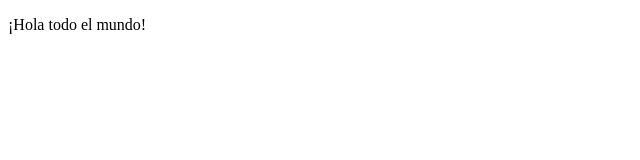
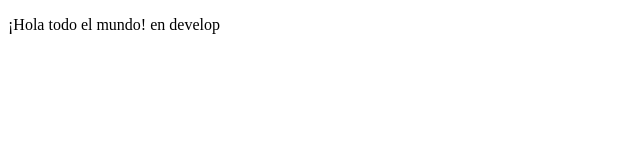
Before and after one commit to Dagorellana150211/test-1, a plain HTML site: page index.html in a window 1280 px wide. Shown: the full height of the page, 0-640 px from the left. Drawn offline with Linux system fonts and the light colour scheme.

Commit message:
cambios en develop

```diff
--- a/index.html
+++ b/index.html
@@ -5,6 +5,6 @@
       <TITLE>Mi primer documento HTML</TITLE>
    </HEAD>
    <BODY>
-      <P>¡Hola todo el mundo!
+      <P>¡Hola todo el mundo! en develop
    </BODY>
 </HTML>
```
